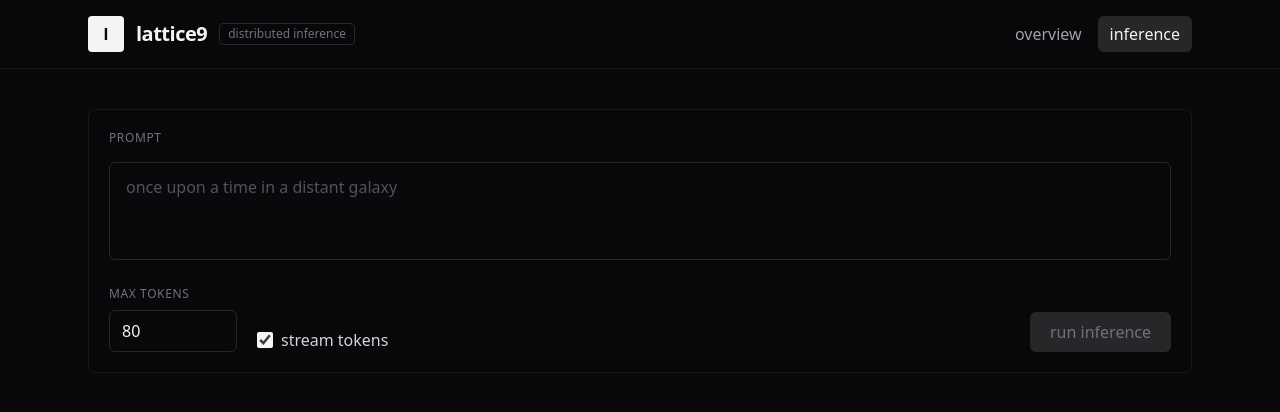
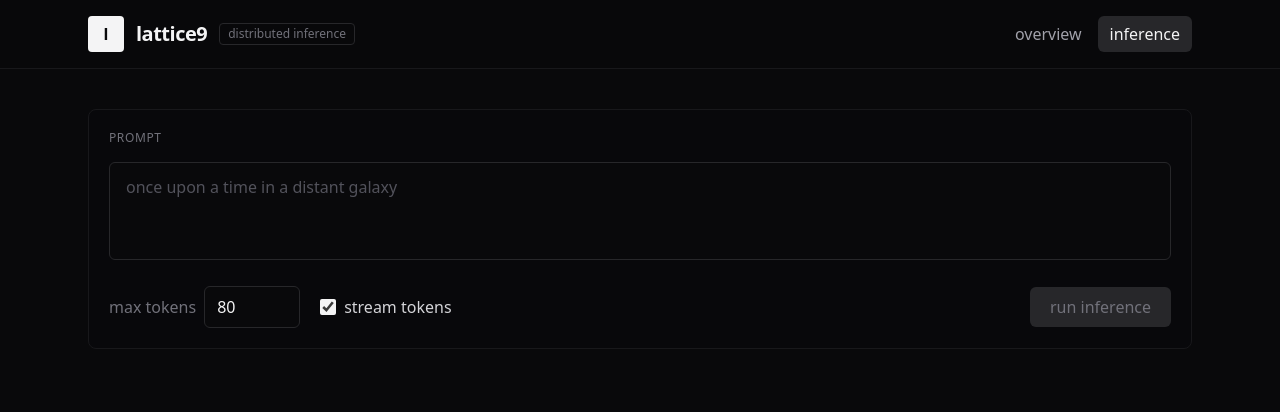
Before and after one commit to Nixxx19/lattice9, a React (Vite) app in the folder dashboard/: page /inference in a window 1280 px wide. Shown: the top 412 px of the page. Built offline with nearby package versions, Linux system fonts and the light colour scheme.

Commit message:
ui: inline max-tokens label so all controls align on one baseline

```diff
--- a/dashboard/src/pages/Inference.tsx
+++ b/dashboard/src/pages/Inference.tsx
@@ -137,16 +137,16 @@ export default function Inference() {
           className="w-full bg-zinc-950 border border-zinc-800 rounded-md px-4 py-3 text-base text-zinc-100 placeholder-zinc-600 focus:outline-none focus:border-zinc-600 resize-none"
         />
 
-        <div className="mt-5 flex flex-wrap items-end gap-5">
-          <div>
-            <Label>max tokens</Label>
+        <div className="mt-5 flex flex-wrap items-center gap-5">
+          <div className="flex items-center gap-2 text-base text-zinc-300">
+            <span className="text-zinc-500">max tokens</span>
             <input
               type="number"
               value={maxTokens}
               onChange={(e) => update({ maxTokens: Number(e.target.value) })}
               min={1}
               max={500}
-              className="w-32 bg-zinc-950 border border-zinc-800 rounded-md px-3 py-2 text-base text-zinc-100 focus:outline-none focus:border-zinc-600"
+              className="w-24 bg-zinc-950 border border-zinc-800 rounded-md px-3 py-2 text-base text-zinc-100 focus:outline-none focus:border-zinc-600"
             />
           </div>
 
```
